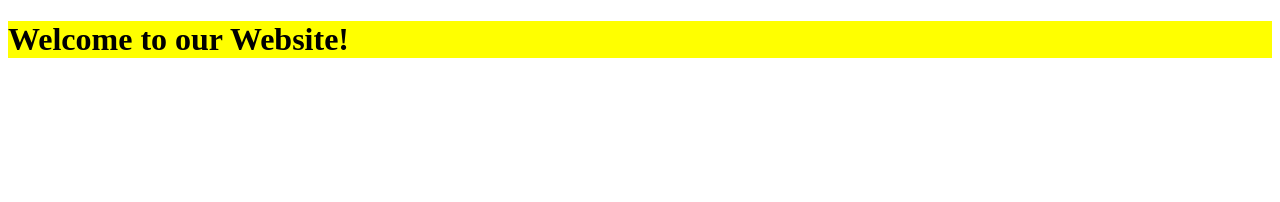
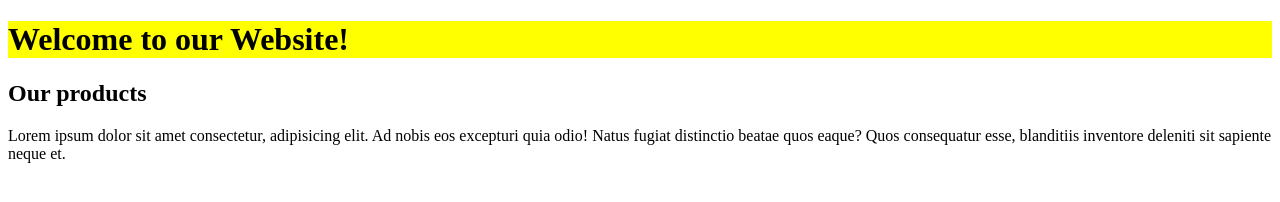
Before and after one commit to DavDevPro/azizbekkhabibullayev, a plain HTML site: page index.html in a window 1280 px wide. Drawn offline with Linux system fonts and the light colour scheme.

Commit message:
I added new main tag to index.html

```diff
--- a/index.html
+++ b/index.html
@@ -11,5 +11,16 @@
     <header>
       <h1>Welcome to our Website!</h1>
     </header>
+
+    <main>
+      <div class="container">
+        <h2>Our products</h2>
+        <p>
+          Lorem ipsum dolor sit amet consectetur, adipisicing elit. Ad nobis eos
+          excepturi quia odio! Natus fugiat distinctio beatae quos eaque? Quos
+          consequatur esse, blanditiis inventore deleniti sit sapiente neque et.
+        </p>
+      </div>
+    </main>
   </body>
 </html>
```
